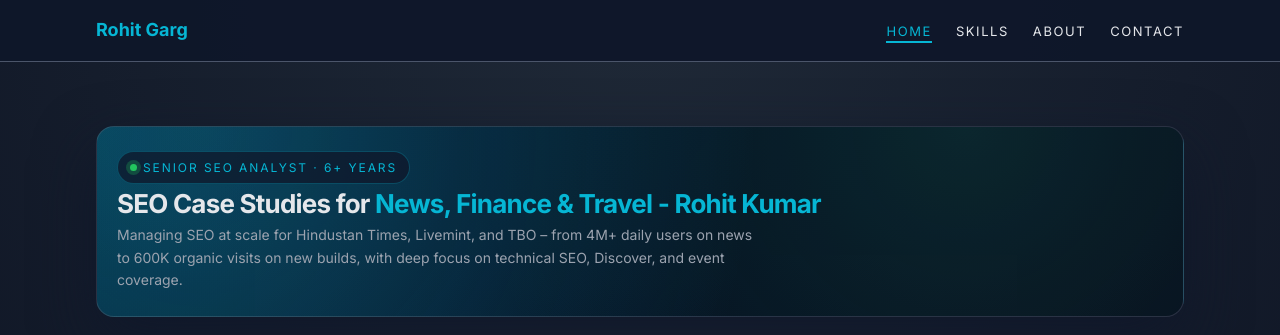
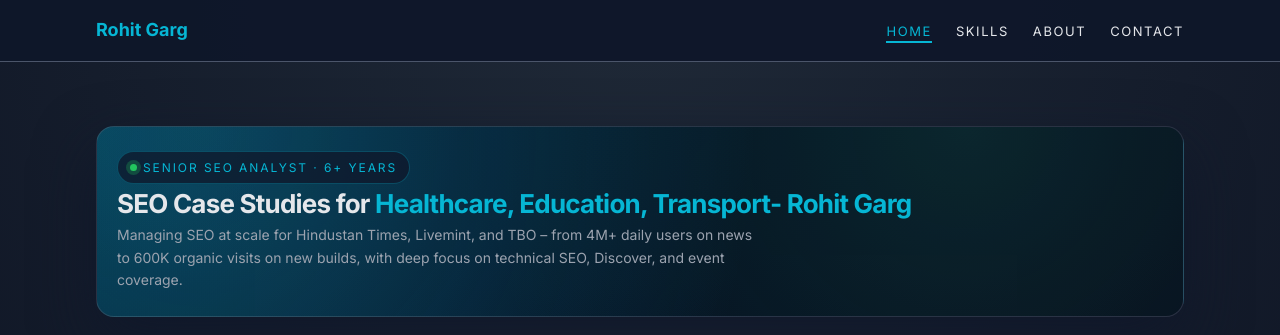
Before and after one commit to rohitgarg2110/portfolio, a plain HTML site: page index.html in a window 1280 px wide. Shown: the top 335 px of the page. Drawn offline with Linux system fonts and the light colour scheme.

Commit message:
Update index.html

```diff
--- a/index.html
+++ b/index.html
@@ -35,7 +35,7 @@
           Senior SEO Analyst · 6+ Years
         </div>
         <h1 class="hero-title">
-          SEO Case Studies for <span>News, Finance & Travel - Rohit Kumar</span>
+          SEO Case Studies for <span>Healthcare, Education, Transport- Rohit Garg</span>
         </h1>
         <p class="hero-subtitle">
           Managing SEO at scale for Hindustan Times, Livemint, and TBO – from 4M+ daily users
```
